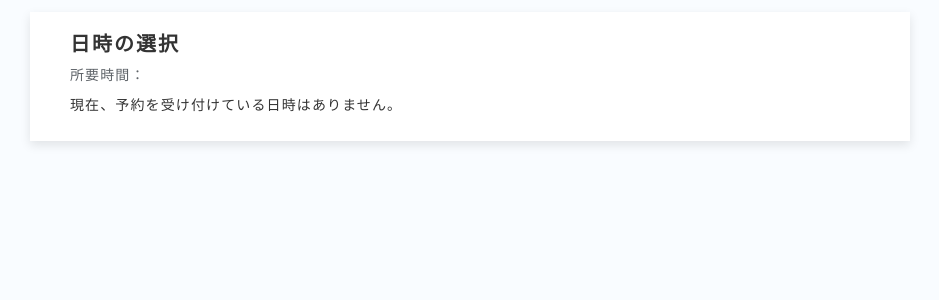
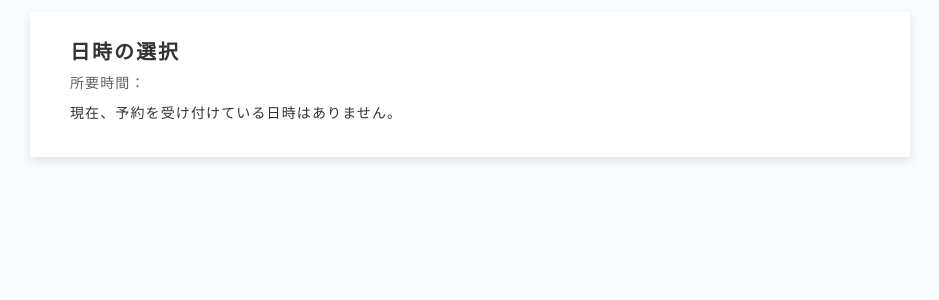
Before and after one commit to CSE-scheduler/single, a Django app: template schedule/templates/schedule/timeframe.html in a window 1280 px wide. Shown: the part 44-344 px from the top of the page, without its empty margins (170-1109 px from the left). Run offline with Django 5.2, Linux system fonts and the light colour scheme; the template is opened without the code that fills it, so the values that code supplies are empty.

Commit message:
日時選択の画面だけ、白い枠の上下の余白を元に戻す
Co-Authored-By: Claude Opus 5.5 <noreply@anthropic.com>

```diff
--- a/schedule/templates/schedule/timeframe.html
+++ b/schedule/templates/schedule/timeframe.html
@@ -13,12 +13,12 @@
         flex-direction: column;
         max-height: 100%;
         min-height: 0;
-        padding: 16px 40px;
+        padding: 24px 40px;
     }
 
     @media (max-width: 768px) {
         .main_text {
-            padding: 8px 16px;
+            padding: 16px;
         }
     }
 
```
